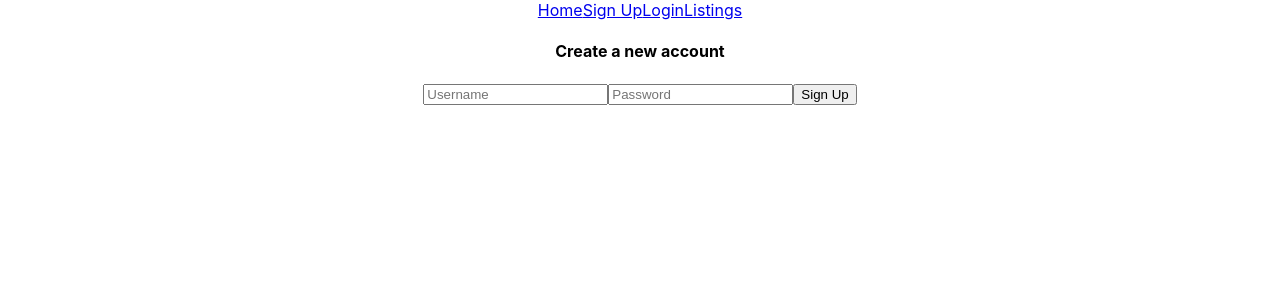
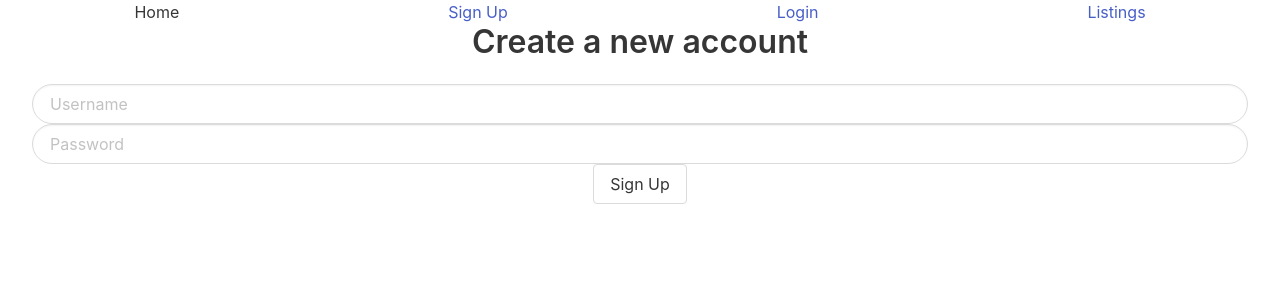
Before and after one commit to Co-make-2/Front-end, a React (Create React App) app in the folder my-app/: page /signup in a window 1280 px wide. Shown: the top 300 px of the page. Built offline with nearby package versions, Linux system fonts and the light colour scheme.

Commit message:
adding styling and dependancies

```diff
--- a/my-app/public/index.html
+++ b/my-app/public/index.html
@@ -2,6 +2,8 @@
 <html lang="en">
   <head>
     <meta charset="utf-8" />
+    <link rel="stylesheet" href="https://cdn.jsdelivr.net/npm/bulma@0.9.0/css/bulma.min.css">
+    <link rel="stylesheet" href="path/to/font-awesome/css/font-awesome.min.css">
     <link rel="icon" href="%PUBLIC_URL%/favicon.ico" />
     <meta name="viewport" content="width=device-width, initial-scale=1" />
     <meta name="theme-color" content="#000000" />
--- a/my-app/src/App.js
+++ b/my-app/src/App.js
@@ -10,10 +10,12 @@ function App() {
   return (
     <div className="App">
       <div>
-        <Link to='/'>Home</Link>
-        <Link to='/signup'>Sign Up</Link>
-        <Link to='/register'>Login</Link>
-        <Link to='/protected'>Listings</Link>
+      <nav class="level">
+        <Link class="level-item has-text-centered" to='/'>Home</Link>
+        <Link class="level-item has-text-centered" to='/signup'>Sign Up</Link>
+        <Link class="level-item has-text-centered" to='/register'>Login</Link>
+        <Link class="level-item has-text-centered" to='/protected'>Listings</Link>
+      </nav>
       </div>
       <Switch>
         <Route exact path="/protected" component={Listings} />
--- a/my-app/src/components/Login.js
+++ b/my-app/src/components/Login.js
@@ -68,11 +68,12 @@ function Login(props) {
   };
 
   return (
-    <div>
-      <h4>Login</h4>
+    <div class="container is-fluid">
+      <h4 class="title">Login</h4>
       <form onSubmit={handleLoginSubmit}>
         <label htmlFor='username'>
           <input
+            class="input is-rounded"
             onChange={handleLoginChange}
             type="text"
             name="username"
@@ -84,18 +85,21 @@ function Login(props) {
 
         <label htmlFor='password'>
           <input
+            class="input is-rounded"
             onChange={handleLoginChange}
             type="password"
             name="password"
             value={loginState.password}
             placeholder="Password"
           />
+
           {loginErrors.password.length > 0 ? (<p className='error'>{loginErrors.password}</p>) : null}
         </label>
 
+
         {/* the line below is for testing if the data is passing through correctly  */}
         {/* <pre>{JSON.stringify(newLogin, null, 2)}</pre> */}
-        <button type="submit" disabled={loginButtonDisabled}>Log in</button>
+        <button class="button" type="submit" disabled={loginButtonDisabled}>Log in</button>
       </form>
     </div>
   );
--- a/my-app/src/components/Signup.js
+++ b/my-app/src/components/Signup.js
@@ -87,12 +87,13 @@ function Signup () {
       };
 
       return (
-        <div>
-          <h4>Create a new account</h4>
+        <div class="container is-fluid">
+          <h4 class="title">Create a new account</h4>
           <form onSubmit={handleSubmit}>
 
               <label htmlFor='username'>
                 <input
+                    class="input is-rounded"
                     onChange={handleChange}
                     type="text"
                     name="username"
@@ -117,6 +118,7 @@ function Signup () {
 
               <label htmlFor='password'>
                   <input
+                    class="input is-rounded"
                     onChange={handleChange}
                     type="password"
                     name="password"
@@ -139,7 +141,7 @@ function Signup () {
                 {/* the line below is for testing if the data is passing through correctly  */}
               {/* <pre>{JSON.stringify(newSignUp, null, 2)}</pre> */}
               {/* <button type="submit" disabled={buttonDisabled}>Sign Up</button> */}
-              <button type="submit" >Sign Up</button>
+              <button class="button" type="submit" >Sign Up</button>
           </form>
         </div>
       );
```
Also changed, not shown: my-app/package.json (+8 -1 lines), 1 other file (tests, documents, lock files or other folders).
